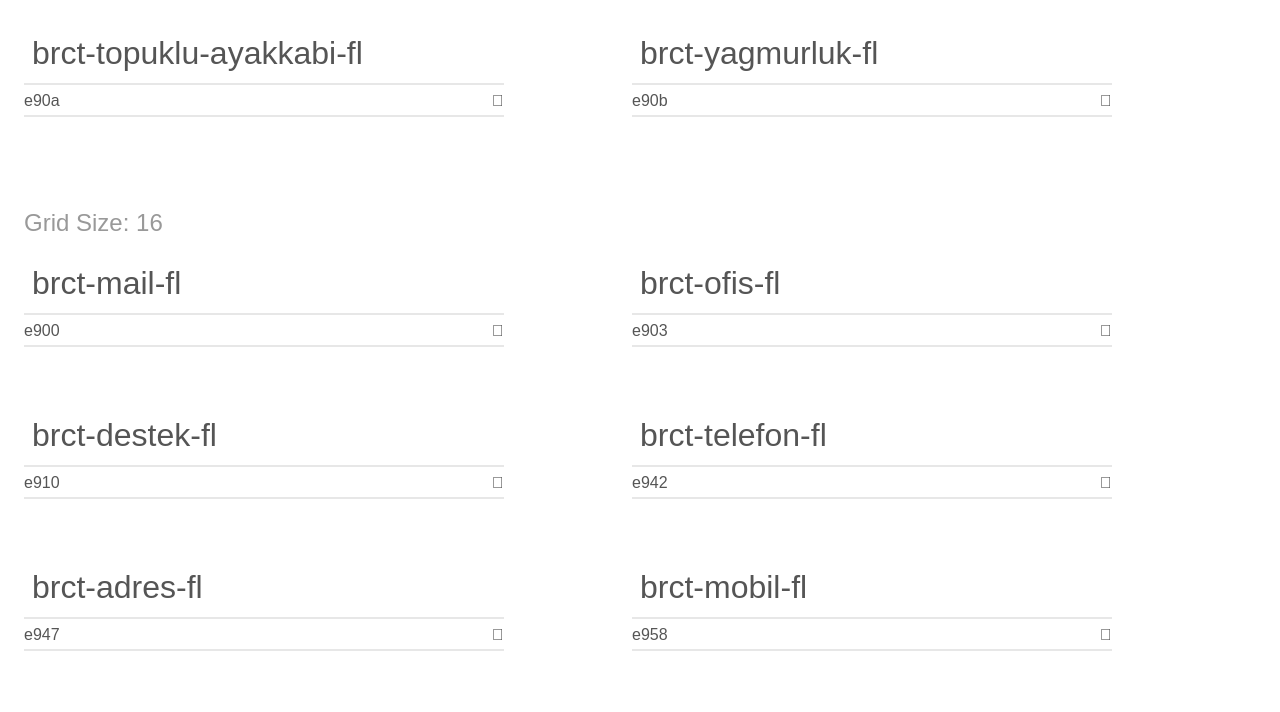
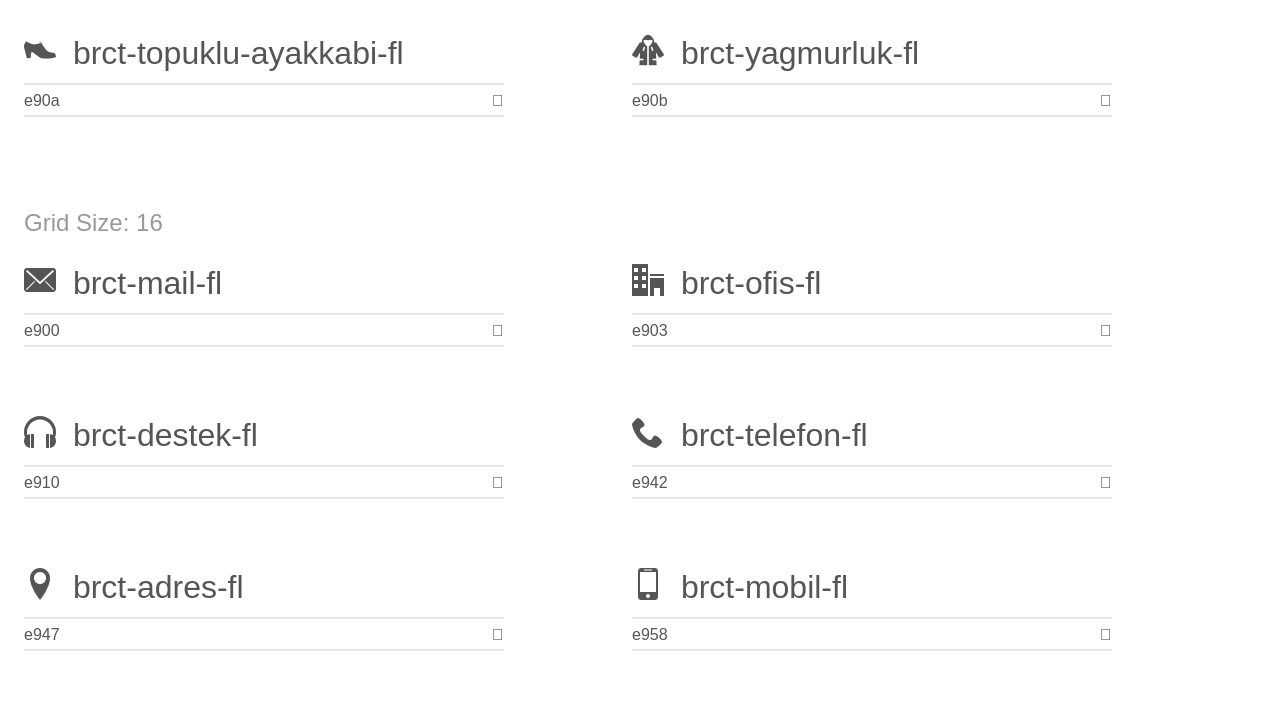
Before and after one commit to ozcanbuyukaydin/ozcanbuyukaydin, a plain HTML site: page brndcty/index.html in a window 1280 px wide. Shown: the part 729-1441 px from the top of the page. Drawn offline with Linux system fonts and the light colour scheme; files whose address does not match are found by name.

Commit message:
Update index.html

```diff
--- a/brndcty/index.html
+++ b/brndcty/index.html
@@ -6,7 +6,7 @@
     <meta name="description" content="An Icon Font Generated By IcoMoon.io">
     <meta name="viewport" content="width=device-width, initial-scale=1">
     <link rel="stylesheet" href="demo-files/demo.css">
-    <link rel="stylesheet" href="style.css">
+    <link rel="stylesheet" href="brndcty-fontstyle.css">
     <!--[if lt IE 8]><!-->
     <link rel="stylesheet" href="ie7/ie7.css">
     <!--<![endif]-->
```
